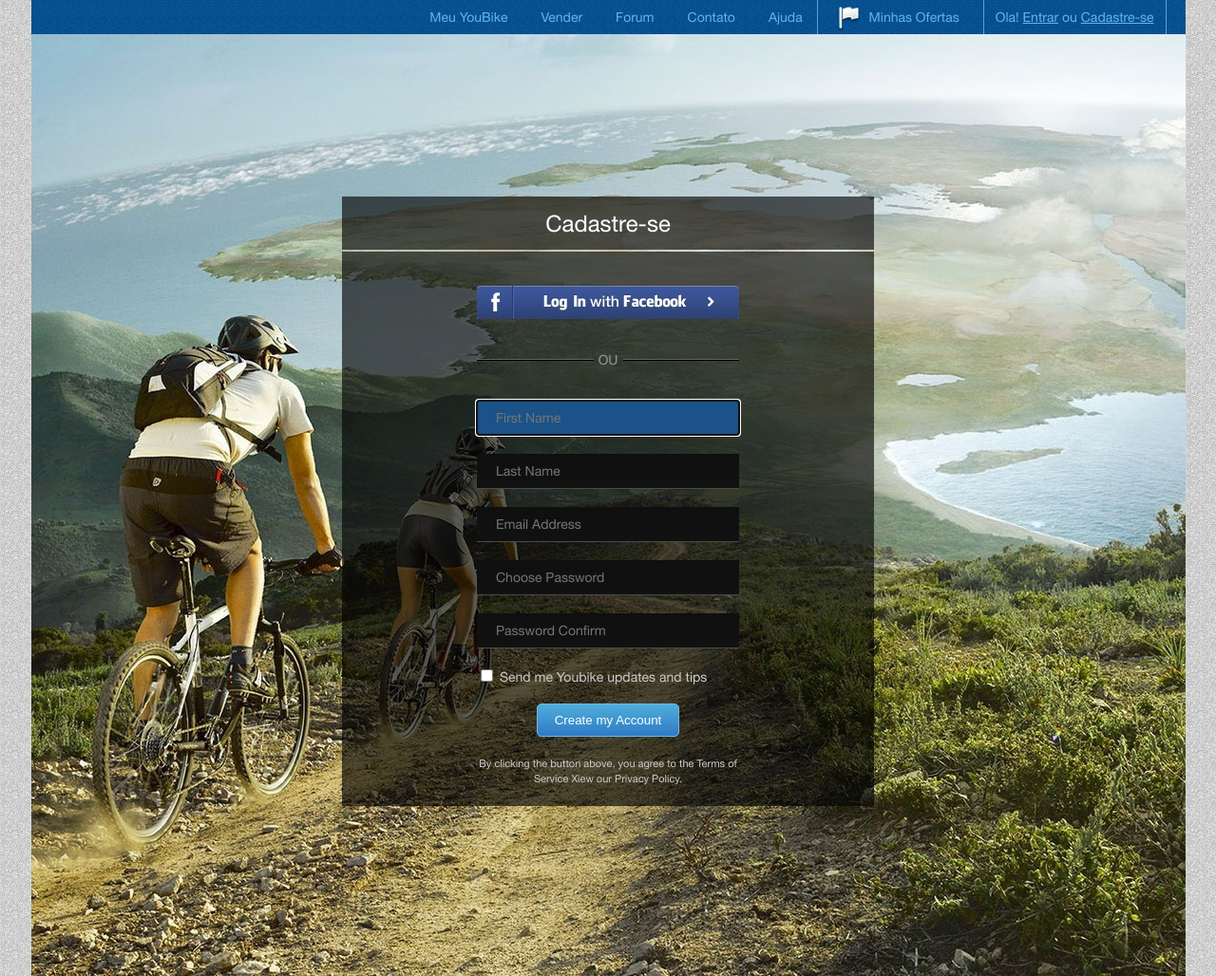
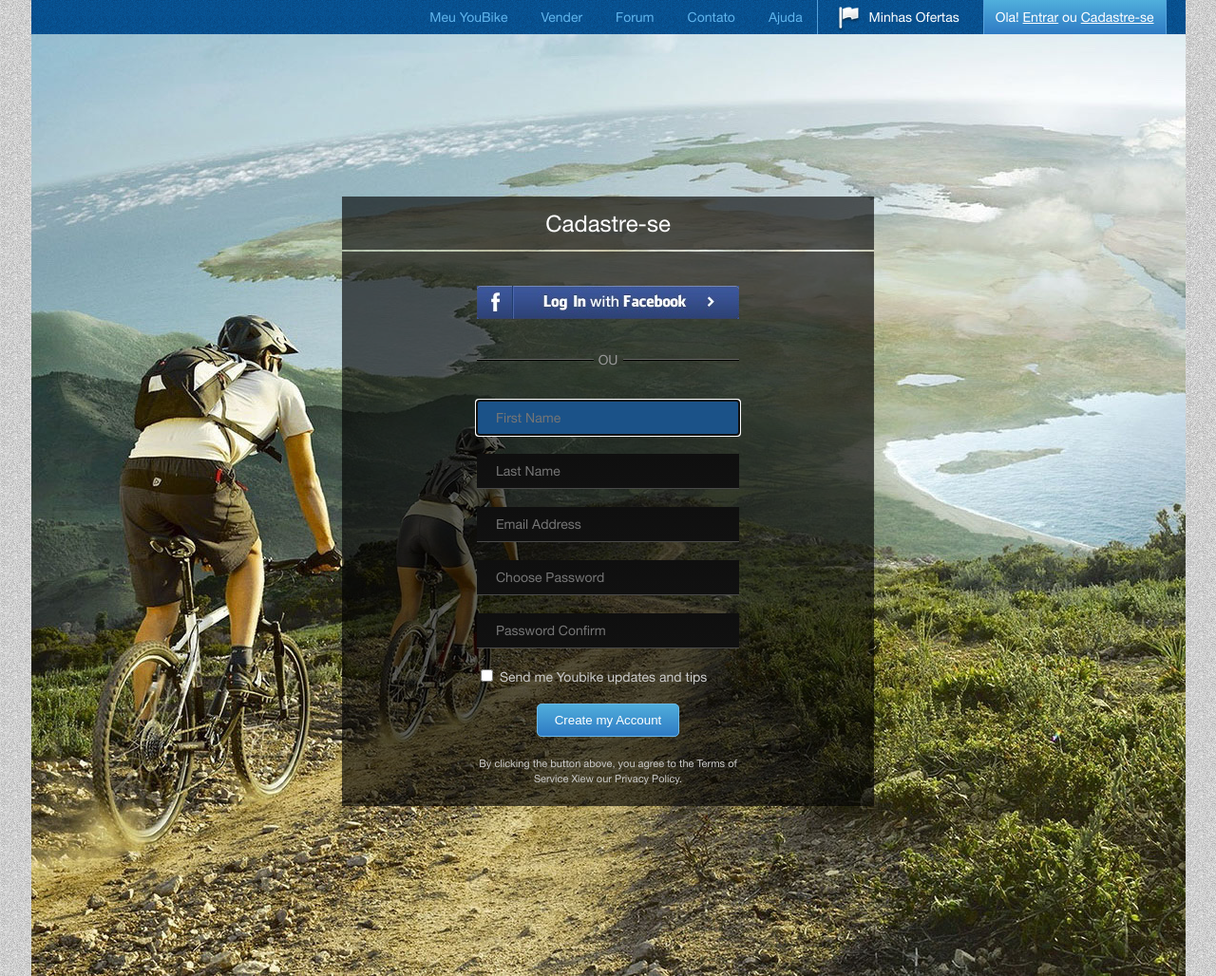
Before and after one commit to GalynaB/bilous_html_5, a plain HTML site: page index.html in a window 1280 px wide. Shown: the whole page at 95% size. Drawn offline with Linux system fonts and the light colour scheme.

Commit message:
add active

```diff
--- a/css/style.css
+++ b/css/style.css
@@ -73,7 +73,7 @@ body{
 }
 
 .offers a {
-  color: inherit;
+  color: #ffffff;
   text-decoration: none;
 }
 
@@ -89,15 +89,16 @@ body{
 }
 
 .user-block p {
+	color: #ffffff;
   padding: 11px 12px;
 }
 
 .user-block a {
-  color: inherit;
+	color: #ffffff;
 }
 
 .offers:active,
-.user-block:active {
+.user-block.active {
   background-image: linear-gradient(to bottom, #50afdc, #2e7ac4)
 }
 
--- a/index.html
+++ b/index.html
@@ -21,7 +21,7 @@
       <div class="offers">
         <p><a href="#">Minhas Ofertas</a></p>
       </div>
-      <div class="user-block">
+      <div class="user-block active">
         <p>Ola! <a href="#">Entrar</a> ou <a href="#">Cadastre-se</a></p>
       </div>
     </header>
```
